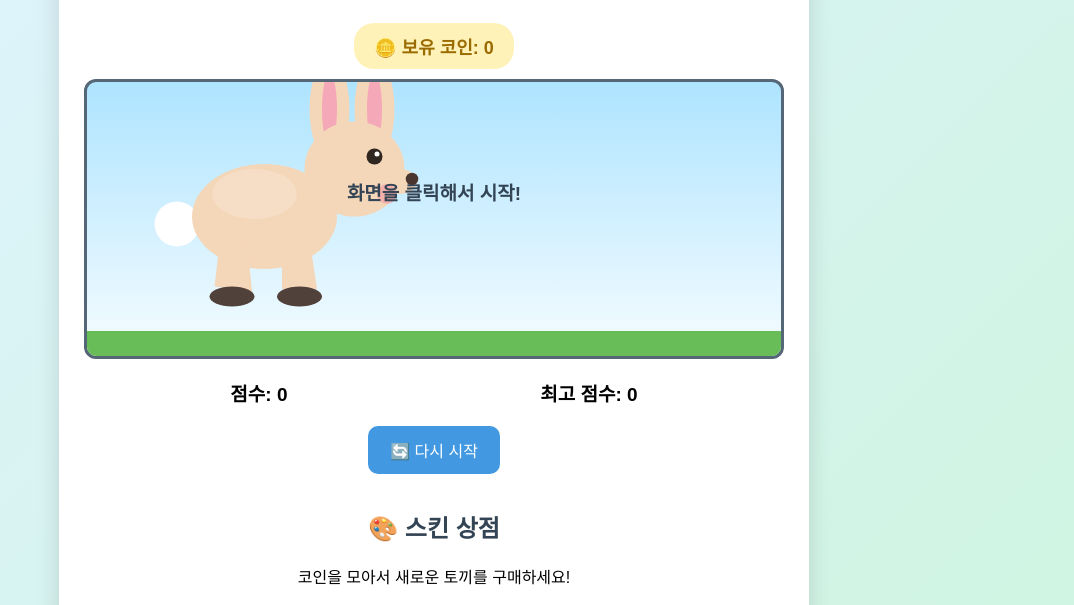
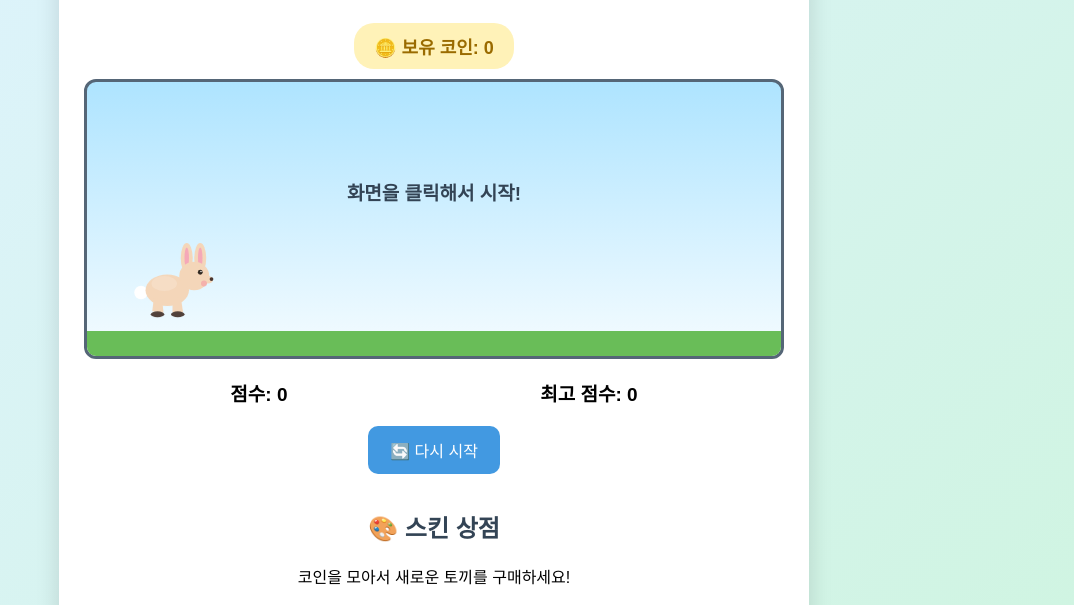
Before and after one commit to zignna/jump_jame, a plain HTML site: page index.html in a window 1280 px wide. Shown: the part 161-766 px from the top of the page, without its empty margins (206-1280 px from the left). Drawn offline with Linux system fonts and the light colour scheme.

Commit message:
Update skin style.css

```diff
--- a/style.css
+++ b/style.css
@@ -57,12 +57,27 @@ h2 {
 
 #player {
   position: absolute;
-  left: 60px;
+  left: 45px;
   bottom: 25px;
-  font-size: 42px;
+  width: 90px;
+  height: 90px;
   z-index: 5;
-  line-height: 1;
-  user-select: none;
+  display: flex;
+  align-items: flex-end;
+  justify-content: center;
+  pointer-events: none;
+}
+
+#player svg {
+  width: 100%;
+  height: 100%;
+  overflow: visible;
+  animation: animalRun 0.35s infinite alternate;
+}
+
+@keyframes animalRun {
+  from { transform: translateY(0) rotate(-2deg); }
+  to { transform: translateY(-2px) rotate(2deg); }
 }
 
 #ground {
```
